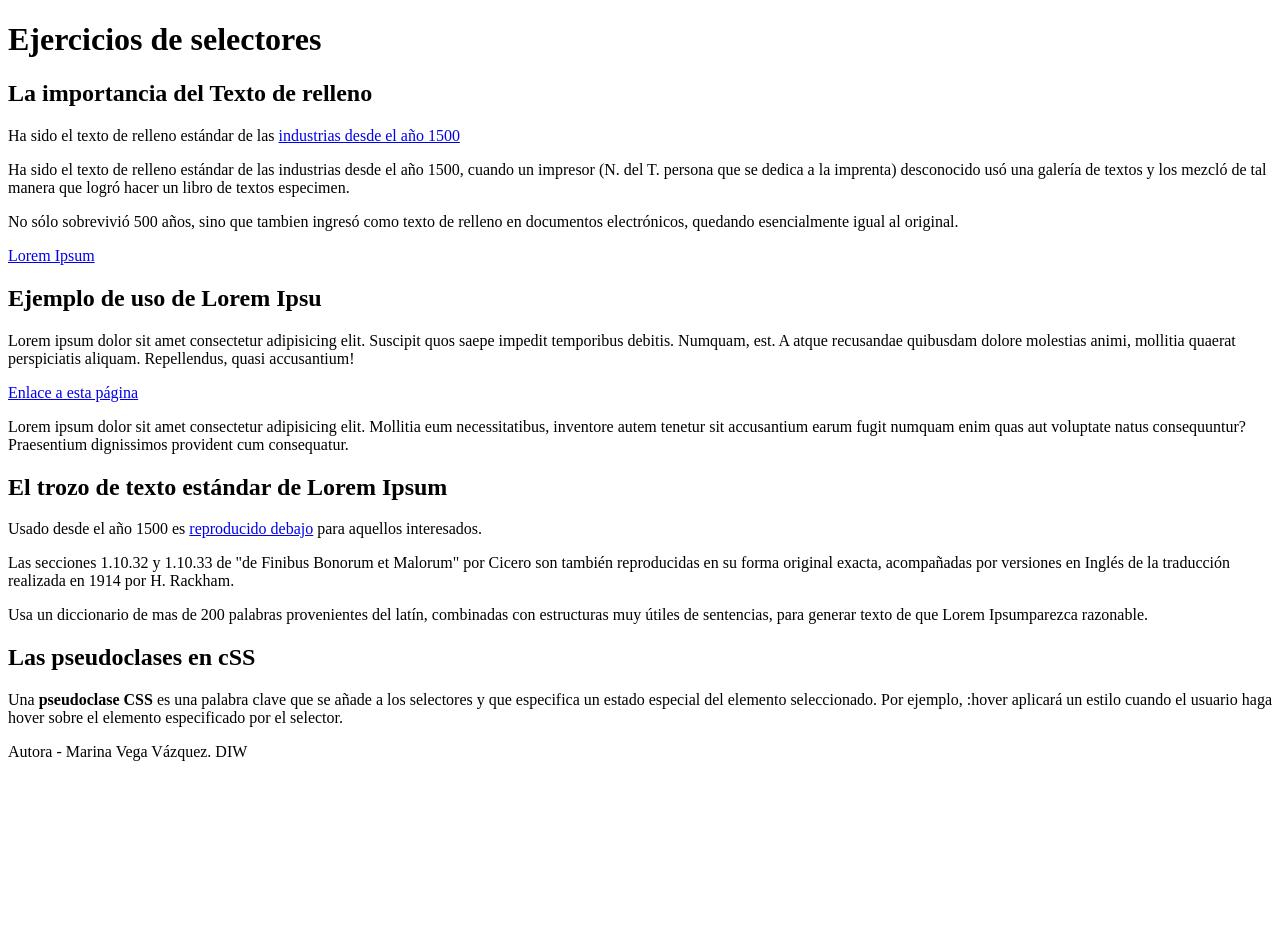
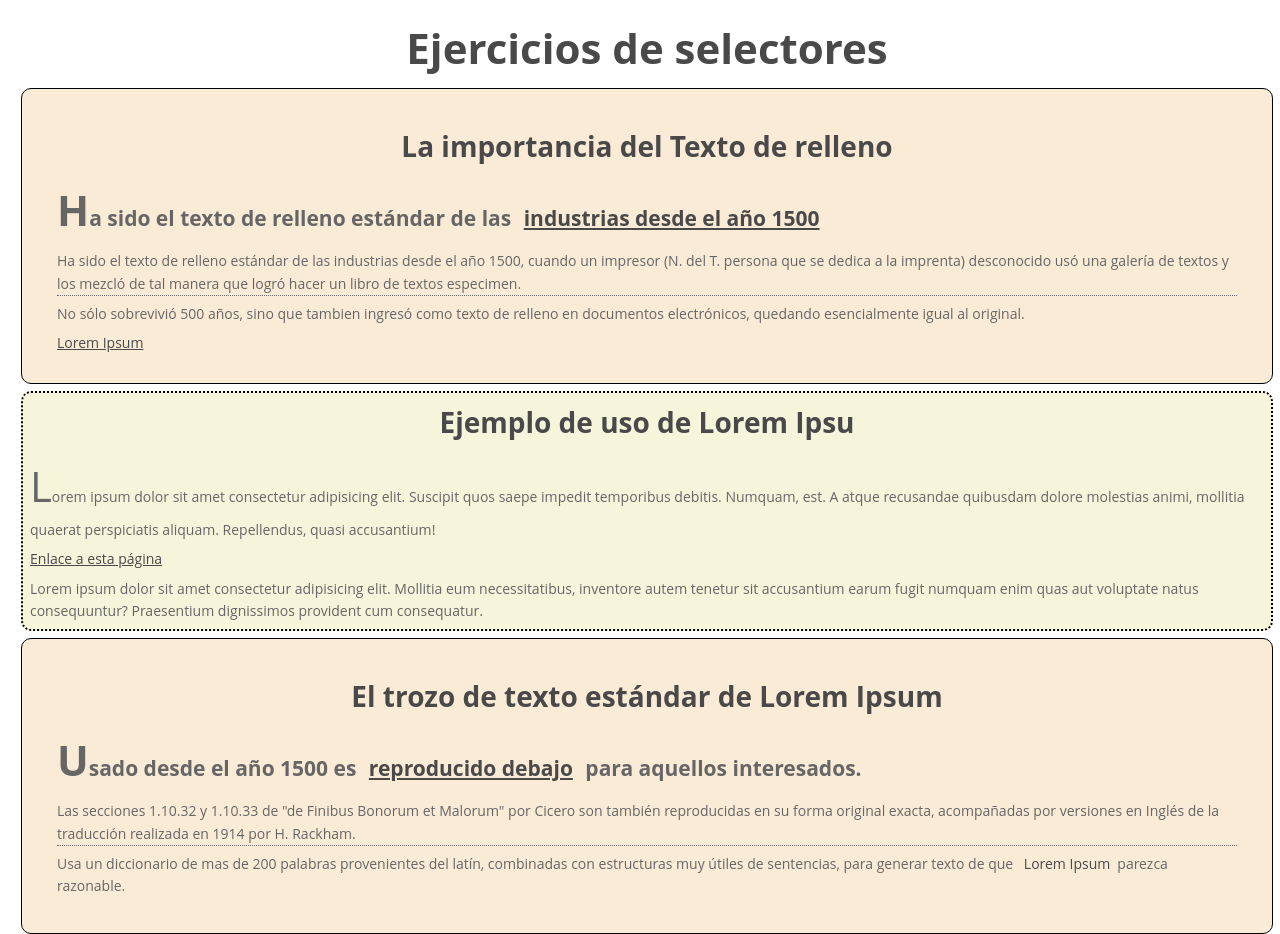
Before and after one commit to juanfercastro/DIW_juan_manuel_fernandez, a plain HTML site: page UD4/repaso-selectores/Selectores/1-selectores.html in a window 1280 px wide. Shown: the top 934 px of the page. Before the commit the page ends 800 px from the top, so only its background shows below. Drawn offline with Linux system fonts and the light colour scheme.

Commit message:
selectores1

```diff
--- a/UD4/repaso-selectores/Selectores/1-selectores.html
+++ b/UD4/repaso-selectores/Selectores/1-selectores.html
@@ -6,7 +6,7 @@
     <meta name="description" content="Ejercicio de selectores">
     <meta http-equiv="X-UA-Compatible" content="ie=edge">
     <title>Ejercicio selectores CSS</title>
-    <link rel="stylesheet" href="styles/styles.css">
+    <link rel="stylesheet" href="styles/1-styles _txt.css">
 </head>
 
 
--- a/UD4/repaso-selectores/Selectores/styles/1-styles _txt.css
+++ b/UD4/repaso-selectores/Selectores/styles/1-styles _txt.css
@@ -40,42 +40,69 @@ footer{
   borde redondeado de 10px
   padding de 2 veces el tamaño de la letra M de la fuente del elemento root
  */
-
+article{
+   background-color: antiquewhite;
+   border: 1px solid black;
+   border-radius: 10px;
+   padding: 2rem;
+}
 
 /* para todos los aside
   color de fondo beige
   borde punteado de 2px de color negro
   borde redondeado de 10px
   */
-
+aside{
+   background-color: beige;
+   border: 2px dotted black;
+   border-radius: 10px;
+}
 
 /* Todos los parrafos de la pagina de color #666*/
-
+p{
+   color: #666;
+}
 
 /* Todos los elementos h1 de la pagina
    negrita
    tamaño 3 veces el tamaño de la letra M de la fuente del elemento root
    texto centrado
 */
-
+h1{
+   font-weight: bold;
+   font-size: 3rem;
+   text-align: center;
+}
 
 /* todos los elementos h2 de la página
    tamaño fuente 2 veces el tamaño de la letra M de la fuente del elemento root
    Centrado*/
-
+h2{
+   font-size: 2rem;
+   text-align: center;
+}
 
 /* la primera letra del párrafo contiguo a todos los h2
     tamaño del texto 3 veces el tamaño de la letra M de la fuente del elemento root
 */
+h2 +p::first-letter{
+   font-size: 3rem;
+}
 
 /* Segundo párrafo de los article
    borde inferior punteado de 1px de color #666
 */
-
+article >p:nth-of-type(2){
+   border-bottom: 1px dotted #666;
+}
 
 /* Todos los párrafos de clase "entradilla"
    Negrita
    Tamaño de la fuente 1.5 veces el tamaño de la letra M de la fuente del elemento root*/
+p.entradilla{
+   font-weight: bold;
+   font-size: 1.5rem;
+}
 
 /* Todos los párrafos del primer article de un conjunto de hermanos
    color del texto darkblue  */
```
